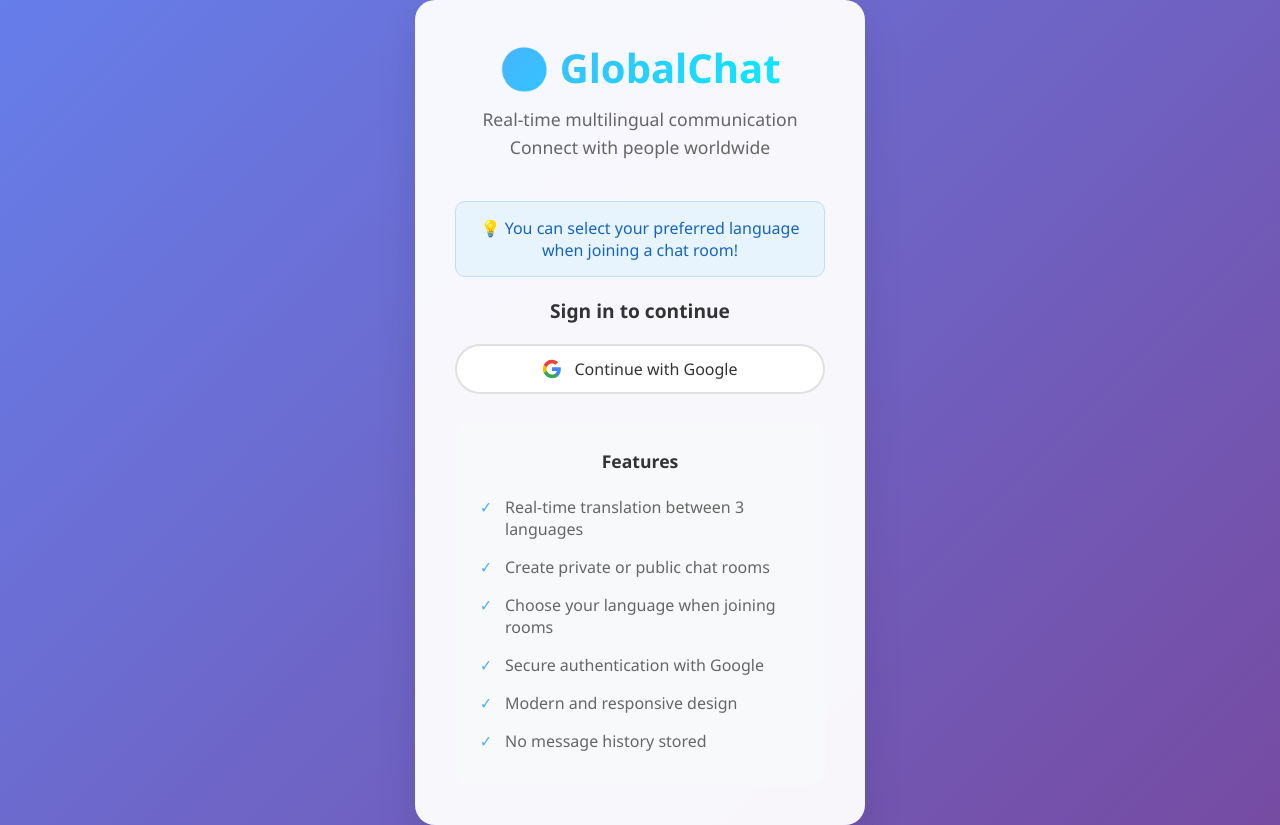
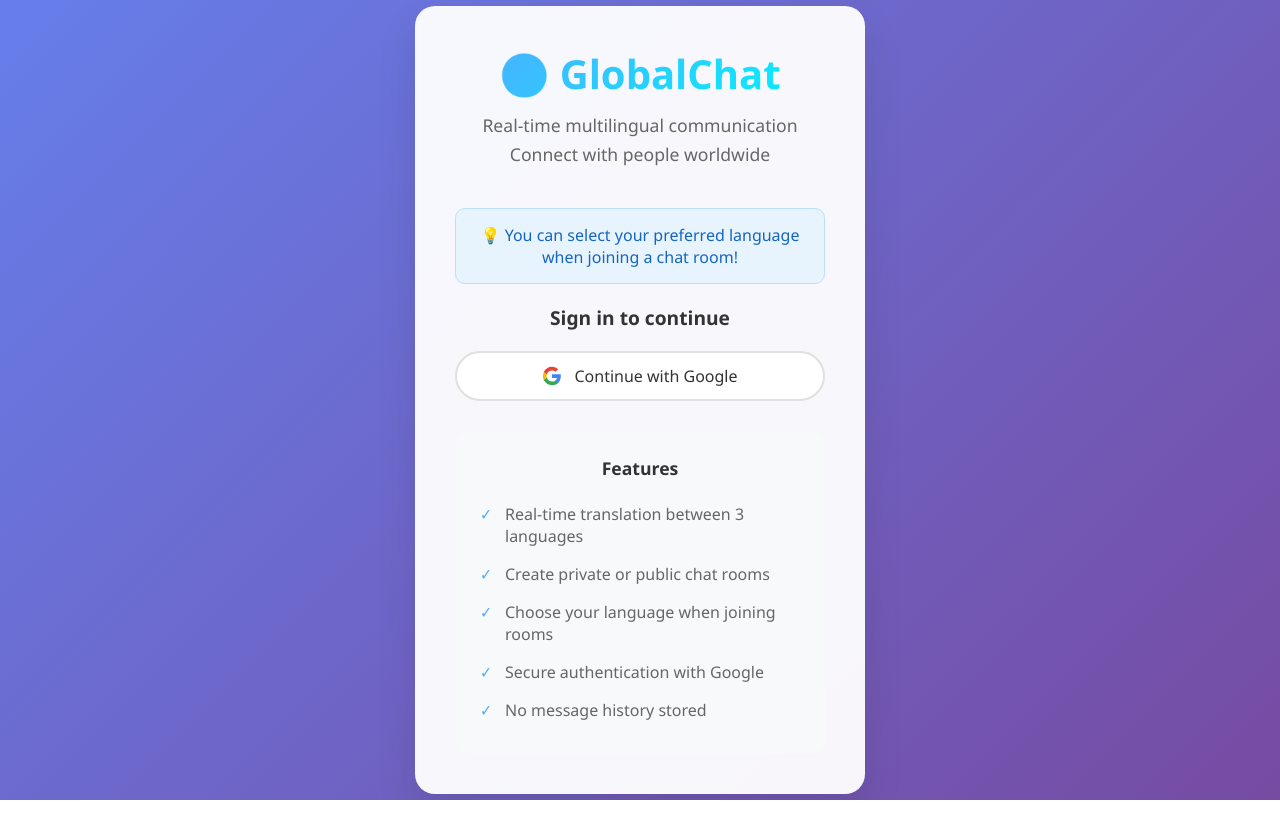
Before and after one commit to bureok/multilang-chat-pro, a Flask app: page /login in a window 1280 px wide. After the commit the page ends 800 px from the top, so only its background shows below. Run offline with Flask 3, Linux system fonts and the light colour scheme.

Commit message:
Multilang-chat-pro

```diff
--- a/templates/login.html
+++ b/templates/login.html
@@ -186,7 +186,6 @@
                 <li>Create private or public chat rooms</li>
                 <li>Choose your language when joining rooms</li>
                 <li>Secure authentication with Google</li>
-                <li>Modern and responsive design</li>
                 <li>No message history stored</li>
             </ul>
         </div>
```
